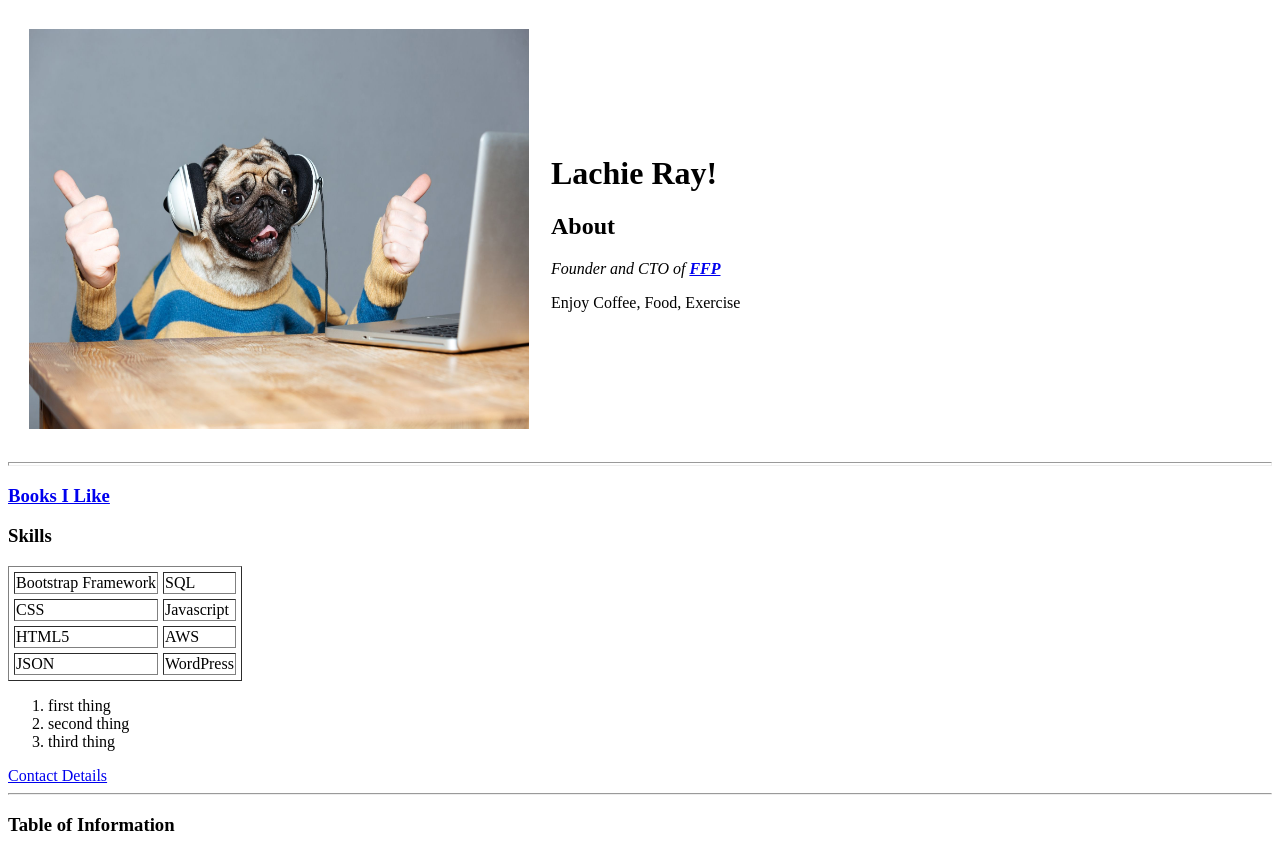
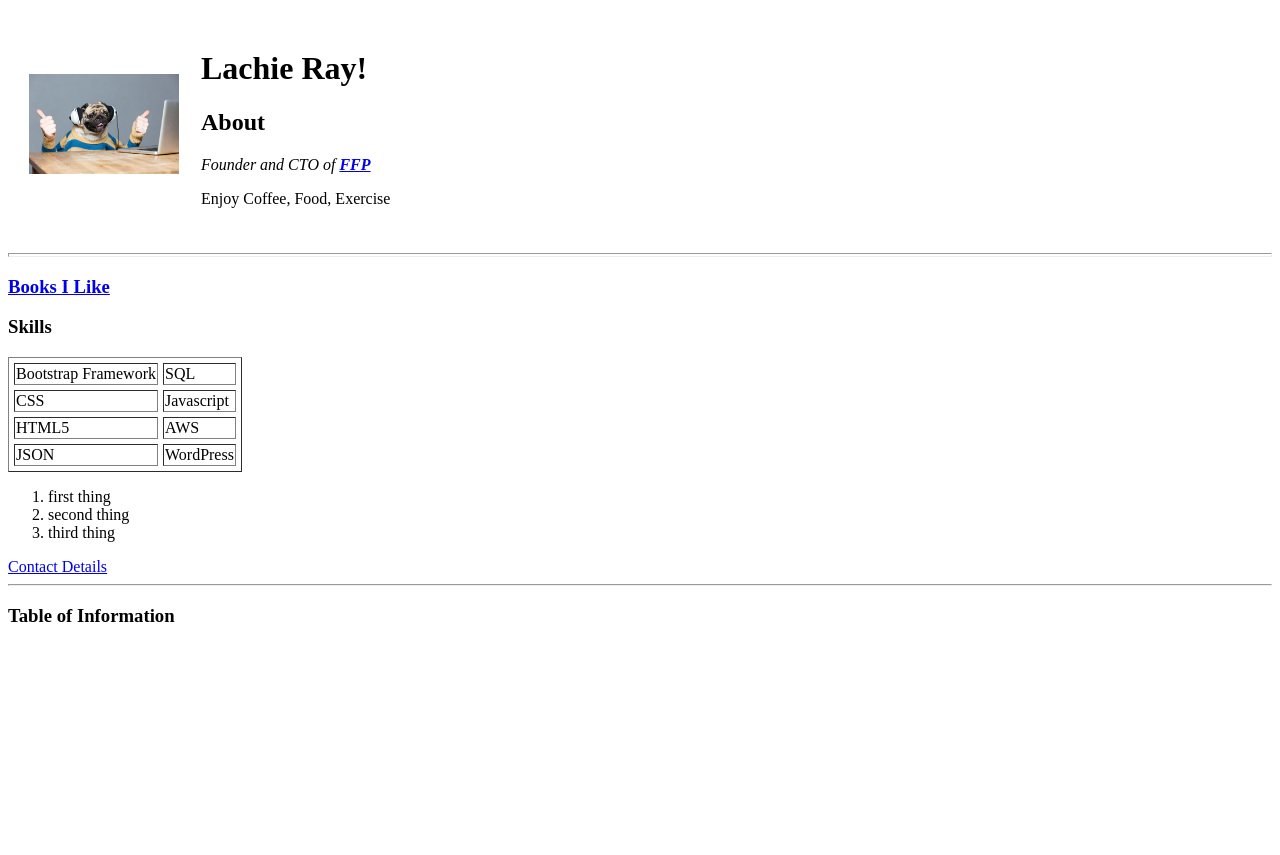
Before and after one commit to Lachie-Ray/CV, a plain HTML site: page index.html in a window 1280 px wide. After the commit the page ends 800 px from the top, so only its background shows below. Drawn offline with Linux system fonts and the light colour scheme.

Commit message:
Update index.html

```diff
--- a/index.html
+++ b/index.html
@@ -10,7 +10,7 @@
 <body>
   <table cellspacing=20 >
     <tr>
-      <td><img src="Images/lachieimage.jpg" alt="Lachie at Work" width="500px" height="400px" style="vertical-align:right"></td>
+      <td><img src="Images/lachieimage.jpg" alt="Lachie at Work" width="150px" height="100px" style="vertical-align:right"></td>
       <td>  <h1>Lachie Ray!</h1>
         <h2>About</h2>
           <p>
```
